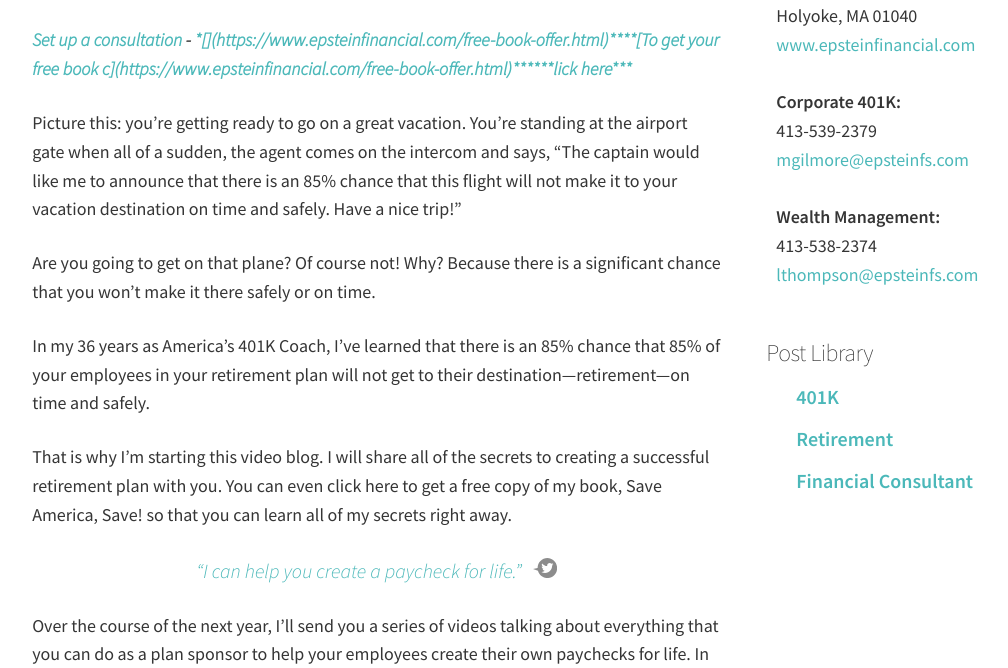
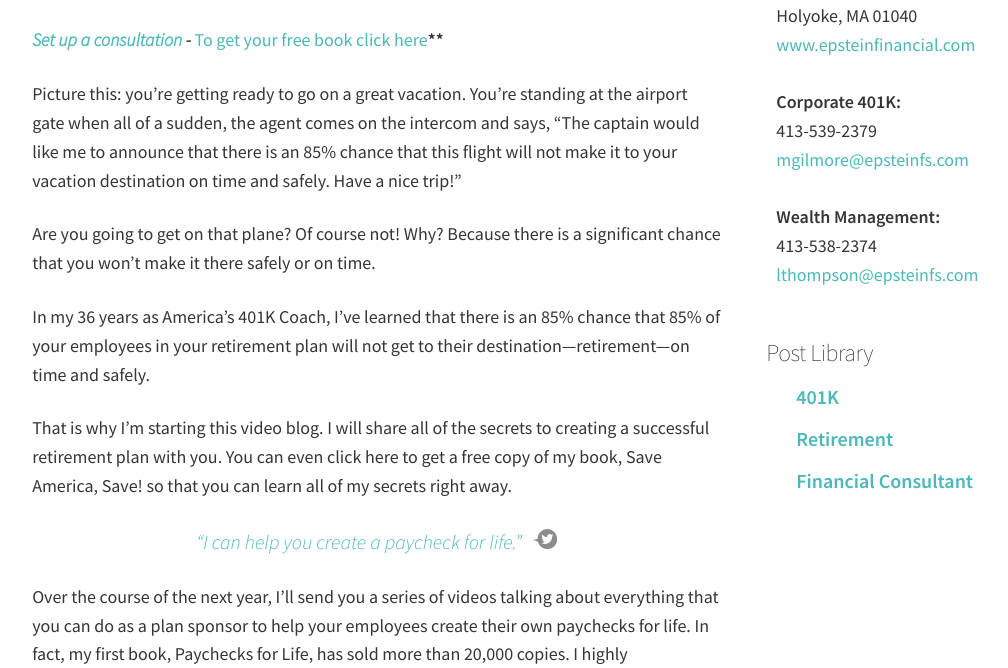
Before and after one commit to Vyral/charlie-epstein-blog, a Jekyll site: the page built from _posts/2016-12-13-your-new-401k-resource.md, in a window 1280 px wide and 900 px high, scrolled down 737 px, cut to the strip 232-900 px from the top of the window. Shown: the whole strip, without its empty margins (97-1105 px from the left). Built offline with Jekyll 4.4.1, drawn with Linux system fonts in a browser that asks for light colours; nearby versions of some CDN libraries.

Commit message:
Updated '_posts/2016-12-13-your-new-401k-resource.md' via CloudCannon

```diff
--- a/_posts/2016-12-13-your-new-401k-resource.md
+++ b/_posts/2016-12-13-your-new-401k-resource.md
@@ -18,7 +18,7 @@
 
 {% include youtube.html %}
 
-***[Set up a consultation](https://www.epsteinfinancial.com/contact.html)&nbsp;-***&nbsp;***[*[](https://www.epsteinfinancial.com/free-book-offer.html)****[To get your free book c](https://www.epsteinfinancial.com/free-book-offer.html)***](https://www.epsteinfinancial.com/free-book-offer.html)[***lick here***](__notset__)***
+***[Set up a consultation](https://www.epsteinfinancial.com/contact.html)&nbsp;-***&nbsp;[To get your free book click here](https://www.epsteinfinancial.com/free-book-offer.html)******
 
 Picture this: you’re getting ready to go on a great vacation. You’re standing at the airport gate when all of a sudden, the agent comes on the intercom and says, “The captain would like me to announce that there is an 85% chance that this flight will not make it to your vacation destination on time and safely. Have a nice trip!”&nbsp;
 
```
